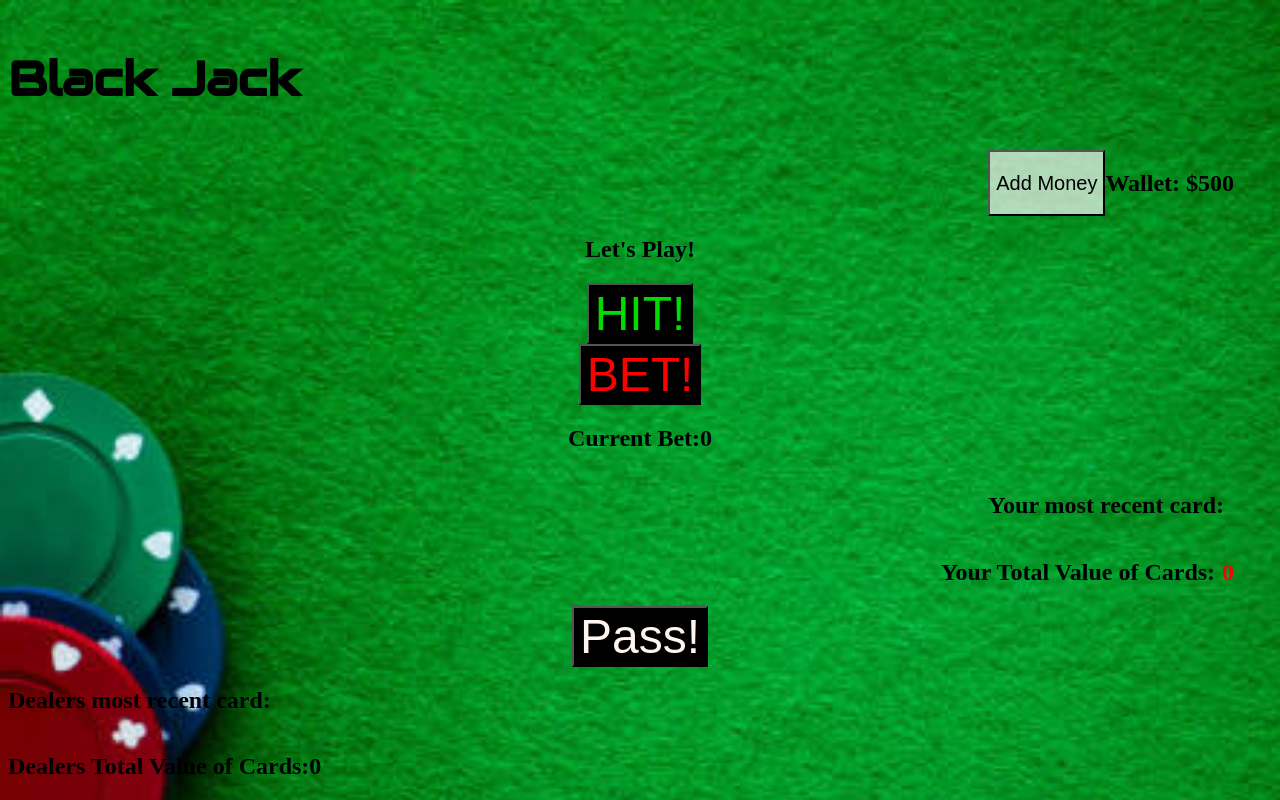
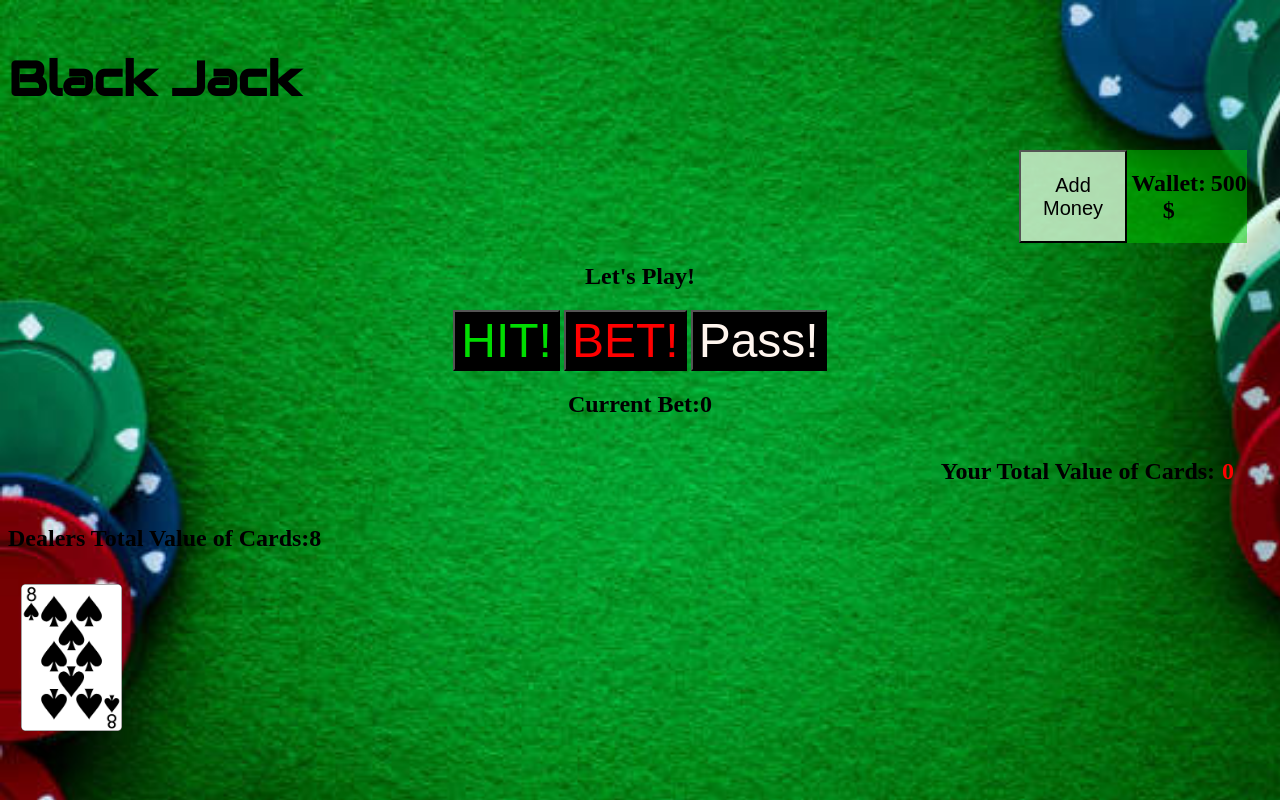
Before and after one commit to BaseBenjamin13/Blackjack, a plain HTML site: page index.html in a window 1280 px wide. Both pictures are taken after a click on the button "Pass!". Shown: the top 800 px of the page. Drawn offline with Linux system fonts and the light colour scheme.

Commit message:
styled, fixed tie game

```diff
--- a/index.html
+++ b/index.html
@@ -25,25 +25,27 @@
 <body>
 
     <h2>Let's Play!</h2>
-    <button id="hit-btn">HIT!</button>
+
     <div id="bet-div">
+        <button id="hit-btn">HIT!</button>
         <button id="bet-btn">BET!</button>
+        <button id="pass-btn">Pass!</button>
         <div id="current-bet-div"><h2 id="bet-text">Current Bet: <h2 id="bet-num">0</h2></h2></div>
     </div>
 
-    <div id="users-recent">
+    <!-- <div id="users-recent">
         <h2>Your most recent card: </h2><h2 id="users-recent-card"></h2>
-    </div>
+    </div> -->
     <div id="cards-value-div">
         <h2 id="cards-text">Your Total Value of Cards: </h2>
         <h2 id="cards-num">0</h2>
     </div>
 
-    <button id="pass-btn">Pass!</button>
 
-    <div id="dealers-recent">
+
+    <!-- <div id="dealers-recent">
         <h2>Dealers most recent card: </h2><h2 id="dealers-recent-card"></h2>
-    </div>
+    </div> -->
     <div id="dealers-value-div">
         <h2 id="dealer-text">Dealers Total Value of Cards: </h2>
         <h2 id="dealer-num">0</h2>
--- a/js/game.js
+++ b/js/game.js
@@ -100,7 +100,7 @@
             console.log(usersCardsTotalValue);
             usersCardsTotalValueEl.innerText = usersCardsTotalValue;
             console.log(randomCard);
-            usersMostRecentCardEl.innerText = ` ${randomCard.name} of ${randomCard.suit}`;
+            // usersMostRecentCardEl.innerText = ` ${randomCard.name} of ${randomCard.suit}`;
 
             console.log({usersMostRecentCardEl});
             //changing color of total cards value.
@@ -173,8 +173,8 @@
 function passToDealer(){
     console.log("pass");
     let dealersDeckOfCards;
-    while (dealersCardsTotalValue < usersCardsTotalValue && dealersCardsTotalValue < 22
-        || dealersCardsTotalValue === 21){
+    while (dealersCardsTotalValue <= usersCardsTotalValue && dealersCardsTotalValue < 22
+        && dealersCardsTotalValue !== 21){
             dealersRoundIndicater++;
 
 
@@ -193,7 +193,7 @@
         console.log({dealersCardsTotalValue});
         dealersCardsTotalValue += randomCard.num;
         dealersCardsTotalValueEl.innerText = dealersCardsTotalValue;
-        dealersMostRecentCardEl.innerText = ` ${randomCard.name} of ${randomCard.suit}`;
+        // dealersMostRecentCardEl.innerText = ` ${randomCard.name} of ${randomCard.suit}`;
 
 
         if (dealersRoundIndicater === 1) {
--- a/styles.css
+++ b/styles.css
@@ -13,6 +13,12 @@
     display: flex;
     justify-content: end;
     margin-right: 3%;
+
+}
+#wallet-div {
+    margin-left: 80%;
+    width: 18%;
+    background-color: rgba(0, 200, 0, .5);
 }
 
 #name-div {
```
Also changed, not shown: notes.txt.
